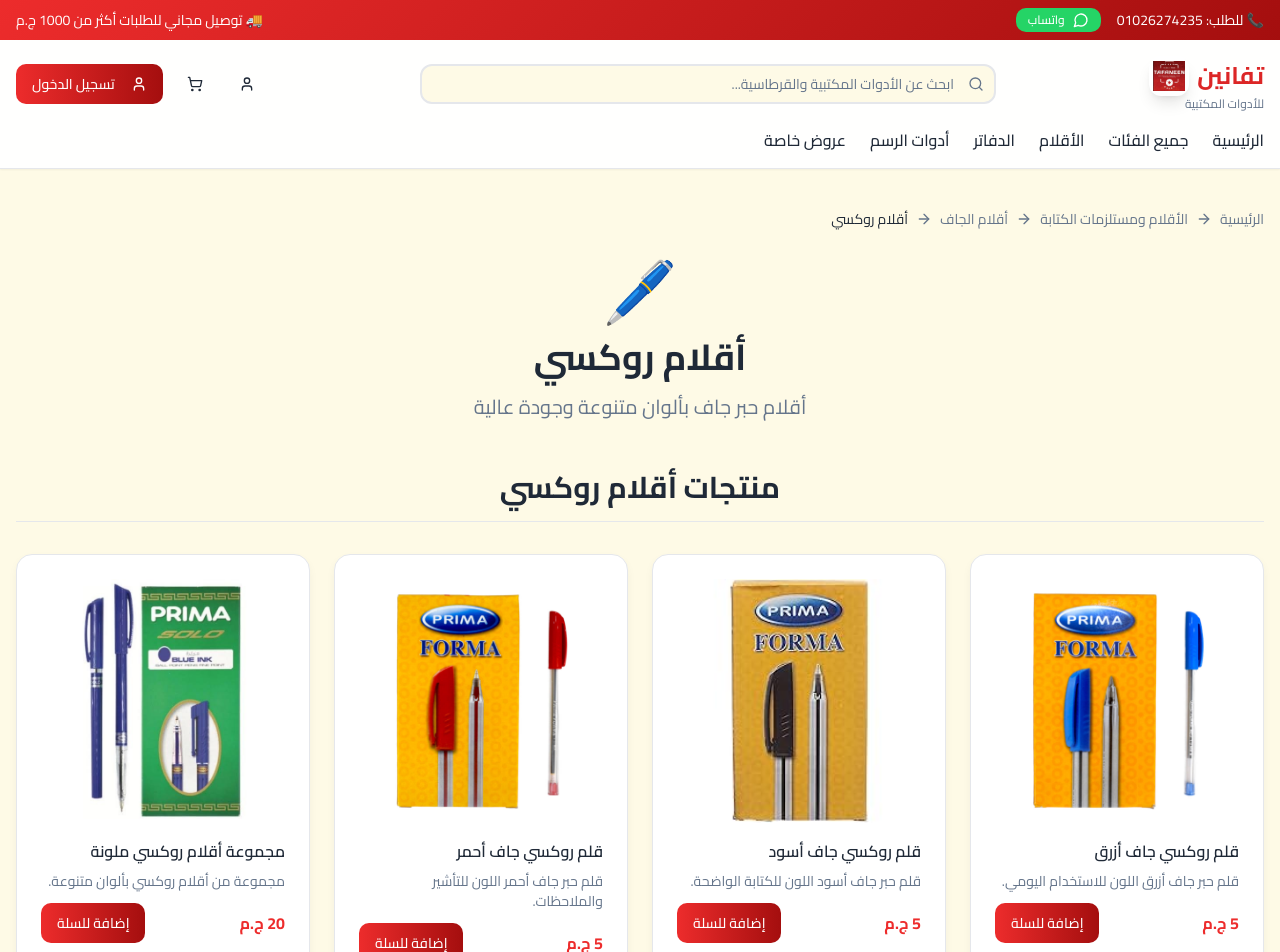
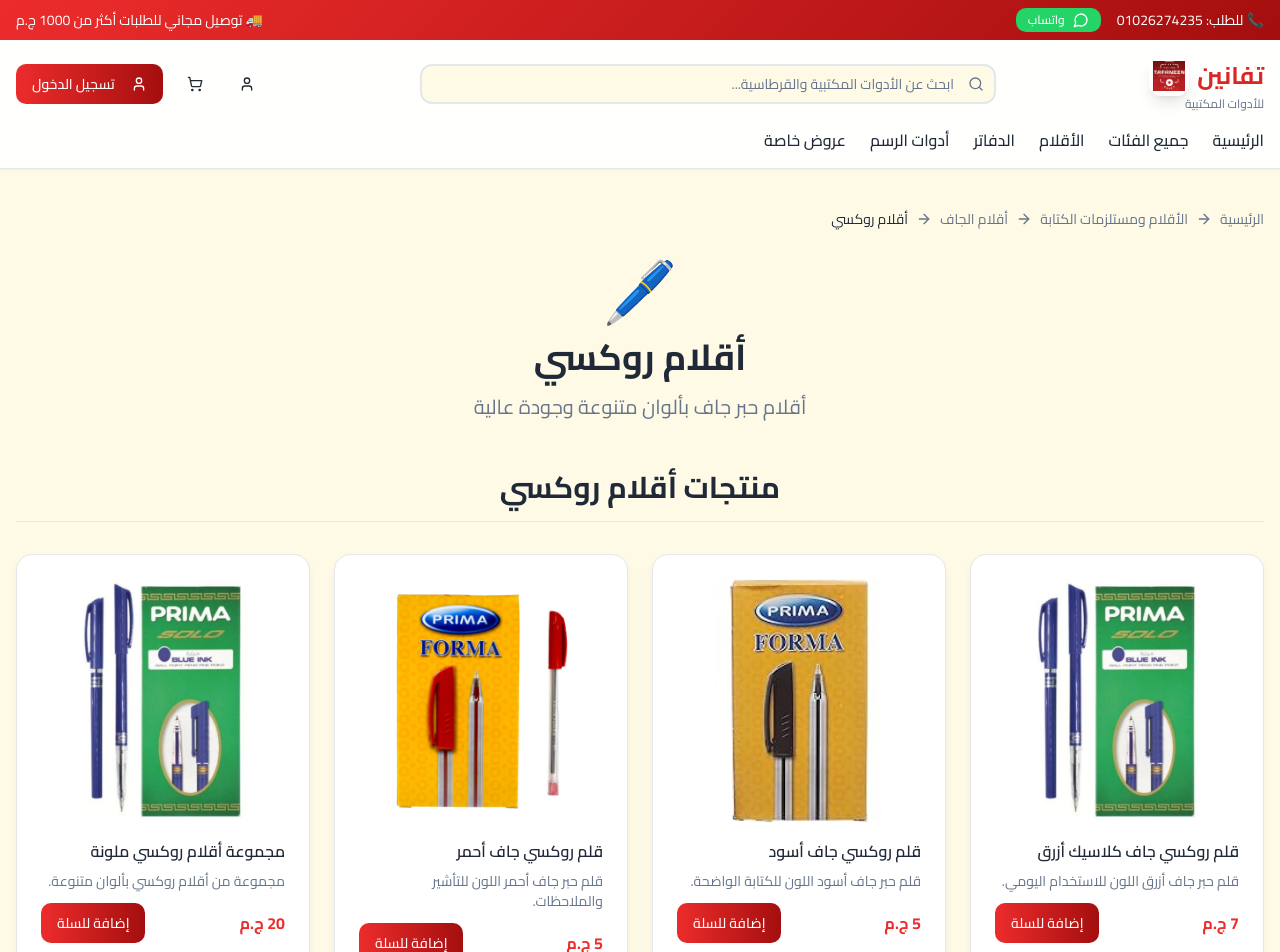
Before and after one commit to Abdo123465/tafaneen-order-bloom, a React (Vite) app: page /pens/roxi in a window 1280 px wide. Shown: the top 952 px of the page. Built offline with nearby package versions, Linux system fonts and the light colour scheme.

Commit message:
Update RoxiPensPage.tsx

```diff
--- a/src/pages/RoxiPensPage.tsx
+++ b/src/pages/RoxiPensPage.tsx
@@ -7,14 +7,14 @@ import { useCart } from "@/contexts/CartContext";
 import { ArrowRight } from "lucide-react";
 import { Link } from "react-router-dom";
 
-import RoxiClassicBlueImage from "@/assets/PRIMA-FORMA-blue.jpg";
+import RoxiClassicBlueImage from "@/assets/Roxi-Classic-blue.jpg";
 import RoxiClassicBlackImage from "@/assets/PRIMA-FORMA-black.jpg";
 import RoxiClassicRedImage from "@/assets/PRIMA-FORMA-red.jpg";
 import RoxiColorSetImage from "@/assets/PRIMA-SOLO.jpg";
 
 // Placeholder data for Roxi pens
 const roxiPens = [
-  { id: 'roxi-1', name: 'قلم روكسي جاف أزرق', price: 5, image: RoxiClassicBlueImage, description: 'قلم حبر جاف أزرق اللون للاستخدام اليومي.' },
+  { id: 'Roxi-Classic-blue', name: 'قلم روكسي جاف كلاسيك أزرق', price: 7, image: RoxiColorSetImage, description: 'قلم حبر جاف أزرق اللون للاستخدام اليومي.' },
   { id: 'roxi-2', name: 'قلم روكسي جاف أسود', price: 5, image: RoxiClassicBlackImage, description: 'قلم حبر جاف أسود اللون للكتابة الواضحة.' },
   { id: 'roxi-3', name: 'قلم روكسي جاف أحمر', price: 5, image: RoxiClassicRedImage, description: 'قلم حبر جاف أحمر اللون للتأشير والملاحظات.' },
   { id: 'roxi-4', name: 'مجموعة أقلام روكسي ملونة', price: 20, image: RoxiColorSetImage, description: 'مجموعة من أقلام روكسي بألوان متنوعة.' },
```
